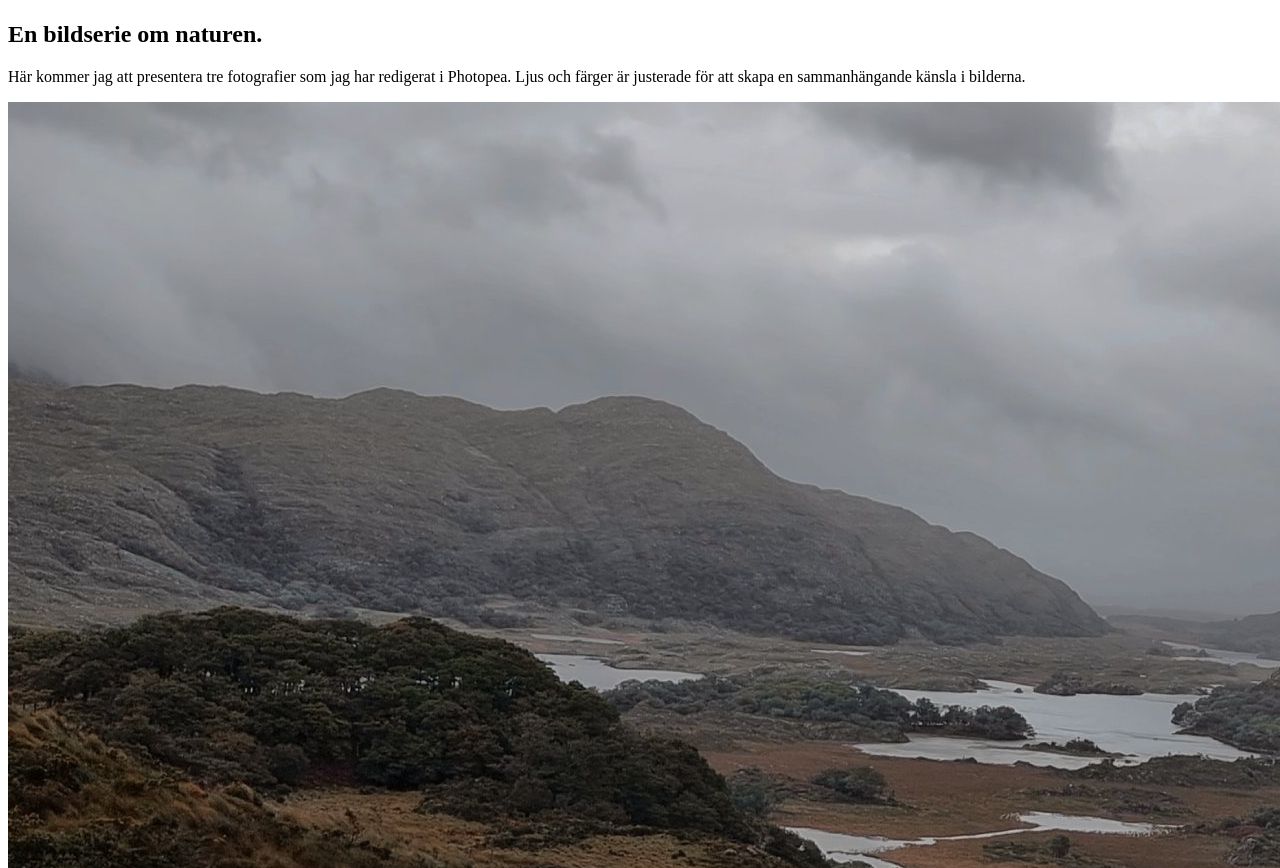
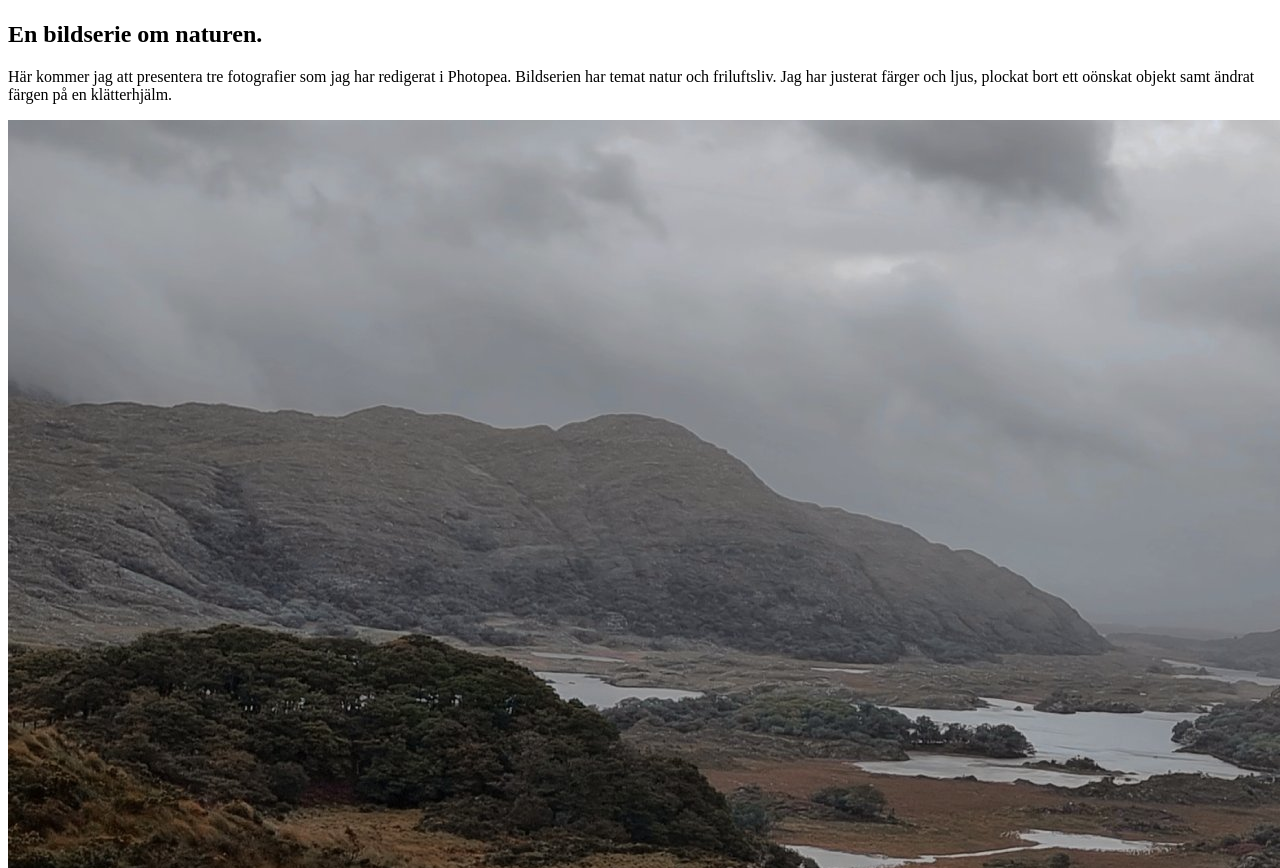
Before and after one commit to mattiasafeldt/bildserie-lab, a plain HTML site: page index.html in a window 1280 px wide. Shown: the part 841-1709 px from the top of the page. Drawn offline with Linux system fonts and the light colour scheme.

Commit message:
Ändrat om i informationstexten samt kommenterat kod.

```diff
--- a/index.html
+++ b/index.html
@@ -30,9 +30,11 @@
         <section class="intro">
             <h1>En bildserie om naturen.</h1>
             <p>Här kommer jag att presentera tre fotografier som jag har redigerat i Photopea.
-                Ljus och färger är justerade för att skapa en sammanhängande känsla i bilderna.
+                Bildserien har temat natur och friluftsliv.
+                Jag har justerat färger och ljus, plockat bort ett oönskat objekt samt ändrat färgen på en klätterhjälm.
             </p>
         </section>
+        <!--Bildgalleri med tre bilder -->
         <section class="image-gallery">
             <div class="gallery-item">
                 <img src="images/bildserie001.jpg" alt="Dimmiga berg och sjöar">
@@ -48,6 +50,7 @@
             </div>
         </section>
     </main>
+    <!--Sidfot med navigation -->
     <footer class="site-footer">
         <nav class="footer-nav" aria-label="Sidfotsnavigation">
             <ul class="footer-nav">
```
